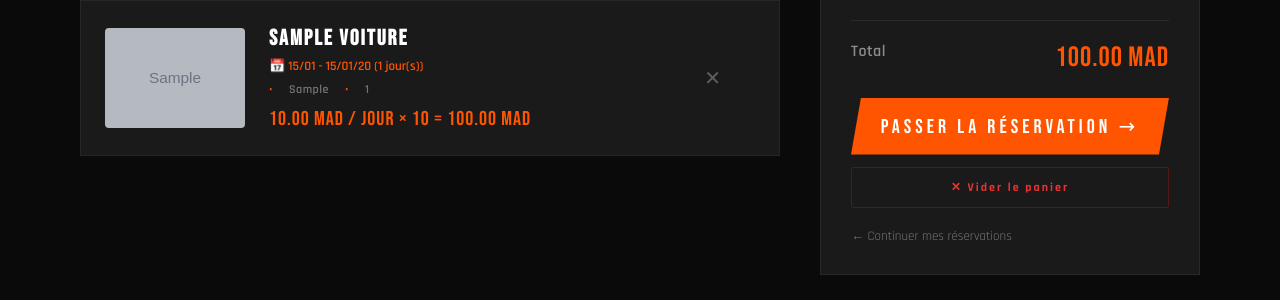
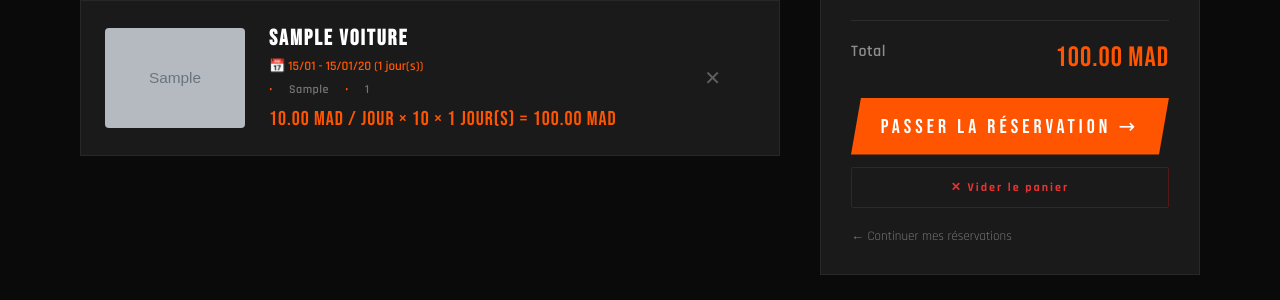
Before and after one commit to MounibStudio/MKO_Performance, a Django app: page /panier/ in a window 1280 px wide. Shown: the part 427-727 px from the top of the page. Run offline with Django 4.2, Linux system fonts and the light colour scheme; a user stored in the database is signed in; tables that the repository leaves empty hold one stand-in row (values such as "Sample post"); grey boxes marked "Sample" are stand-in pictures.

Commit message:
Fix display of days in cart

```diff
--- a/cart/templates/cart/panier.html
+++ b/cart/templates/cart/panier.html
@@ -450,7 +450,7 @@
                             <span>{{ article.voiture.marque }}</span>
                             <span>{{ article.voiture.modele }}</span>
                         </div>
-                        <div class="item-price">{{ article.voiture.prix }} MAD / jour × {{ article.quantite }} = {{ article.total }} MAD</div>
+                        <div class="item-price">{{ article.voiture.prix }} MAD / jour × {{ article.quantite }} × {{ article.jours|default:1 }} jour(s) = {{ article.total }} MAD</div>
                     </div>
                     <form method="POST" action="{% url 'cart:supprimer_article' article.id %}">
                         {% csrf_token %}
```
Also changed, not shown: cart/migrations/0004_articlepanier_date_debut_articlepanier_date_fin.py (added).
